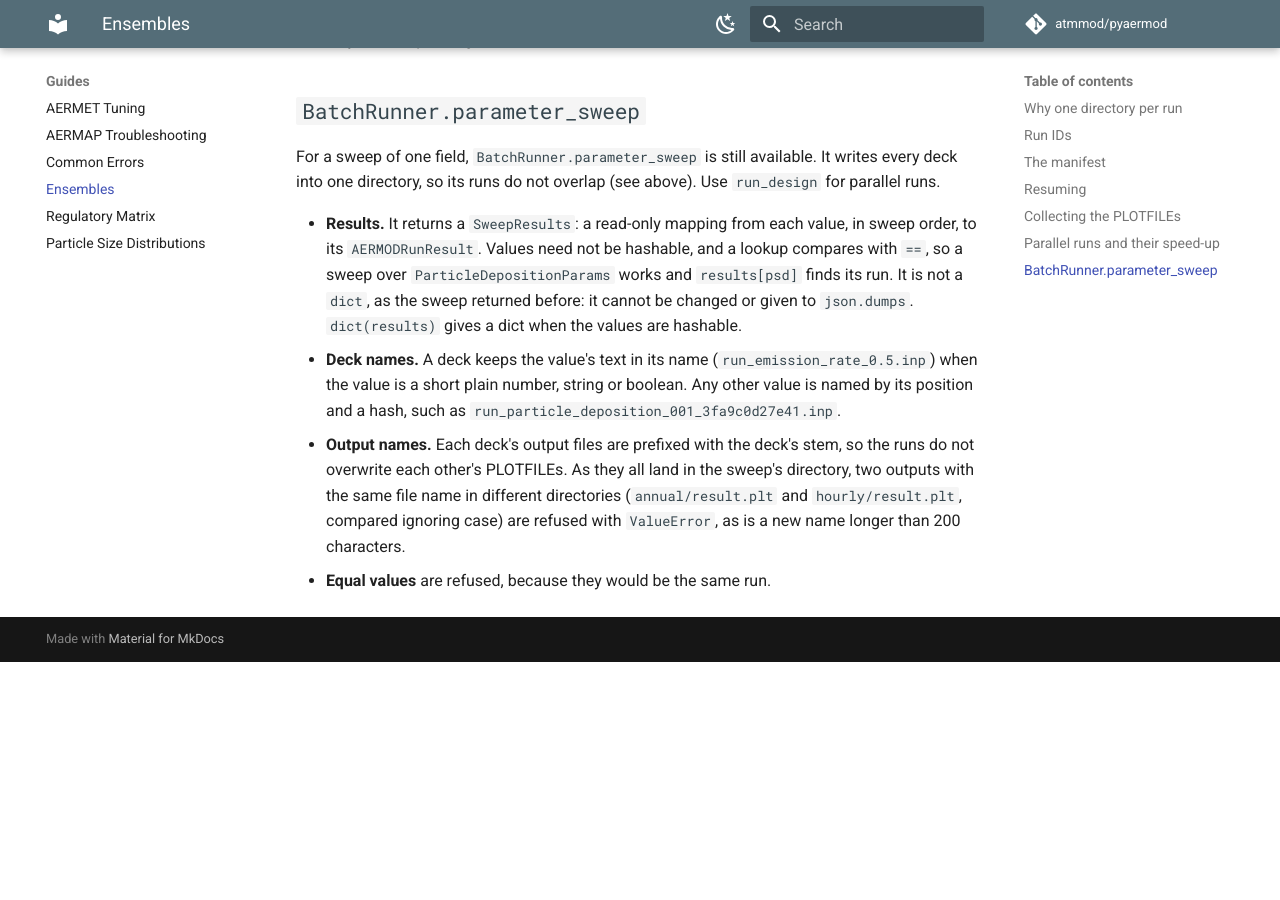
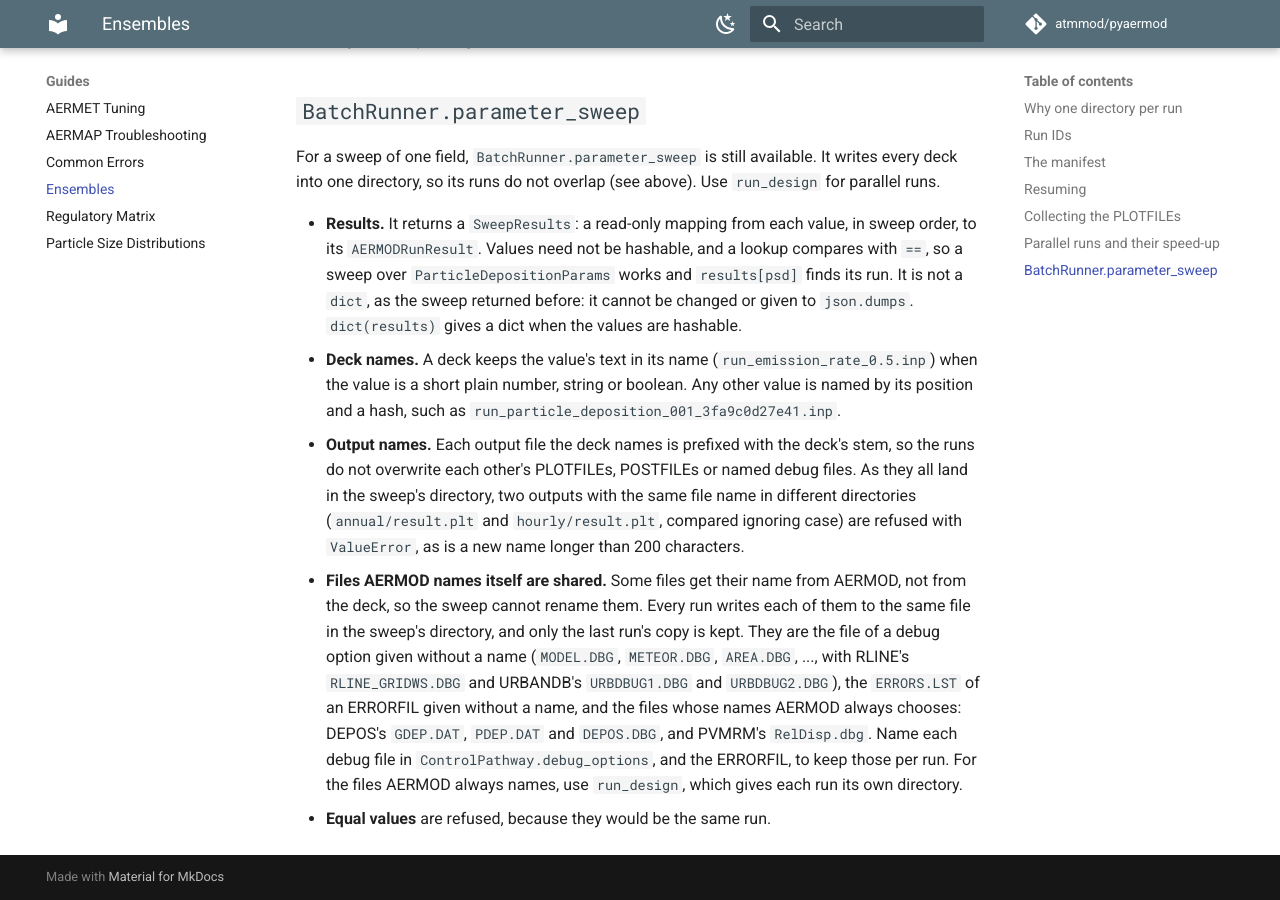
Before and after one commit to atmmod/pyaermod, an MkDocs documentation site: the page built from docs/ensemble.md, in a window 1280 px wide and 900 px high, scrolled down 6516 px. Built offline with MkDocs 1.6.1 and Material for MkDocs 9.7.7, drawn with Linux system fonts in a browser that asks for light colours; comment, search, counter and statistics services are not loaded; before the commit the page ends 7178 px from its top, so only the background shows below that.

Commit message:
Say which files parameter_sweep's runs still share, and why a named debug file can go unwritten
parameter_sweep prefixes only the output files a deck names. Files
AERMOD names itself (a debug option or ERRORFIL given without a name,
DEPOS's GDEP.DAT, PDEP.DAT and DEPOS.DBG, PVMRM's RelDisp.dbg) land in
the one sweep directory under the same name, so the last run's copy is
kept. The docs, the docstring and the CHANGELOG now say so, and say to
name the debug files or use run_design.

The _MAYBE_UNWRITTEN comment cited PRIME without a building and AREA
without an area source, which coset.f rejects as fatal E194. It now
cites the DEPOS redirect of MODEL's output to DEPOS.DBG (coset.f
3946-3949), the case that leaves a named file unwritten.

Co-Authored-By: Claude Opus 5.5 <noreply@anthropic.com>

```diff
--- a/docs/ensemble.md
+++ b/docs/ensemble.md
@@ -296,10 +296,23 @@ overlap (see above). Use `run_design` for parallel runs.
   (`run_emission_rate_0.5.inp`) when the value is a short plain number,
   string or boolean. Any other value is named by its position and a hash,
   such as `run_particle_deposition_001_3fa9c0d27e41.inp`.
-- **Output names.** Each deck's output files are prefixed with the
-  deck's stem, so the runs do not overwrite each other's PLOTFILEs. As
-  they all land in the sweep's directory, two outputs with the same file
-  name in different directories (`annual/result.plt` and
-  `hourly/result.plt`, compared ignoring case) are refused with
-  `ValueError`, as is a new name longer than 200 characters.
+- **Output names.** Each output file the deck names is prefixed with
+  the deck's stem, so the runs do not overwrite each other's PLOTFILEs,
+  POSTFILEs or named debug files. As they all land in the sweep's
+  directory, two outputs with the same file name in different
+  directories (`annual/result.plt` and `hourly/result.plt`, compared
+  ignoring case) are refused with `ValueError`, as is a new name longer
+  than 200 characters.
+- **Files AERMOD names itself are shared.** Some files get their name
+  from AERMOD, not from the deck, so the sweep cannot rename them. Every
+  run writes each of them to the same file in the sweep's directory, and
+  only the last run's copy is kept. They are the file of a debug option
+  given without a name (`MODEL.DBG`, `METEOR.DBG`, `AREA.DBG`, ..., with
+  RLINE's `RLINE_GRIDWS.DBG` and URBANDB's `URBDBUG1.DBG` and
+  `URBDBUG2.DBG`), the `ERRORS.LST` of an ERRORFIL given without a name,
+  and the files whose names AERMOD always chooses: DEPOS's `GDEP.DAT`,
+  `PDEP.DAT` and `DEPOS.DBG`, and PVMRM's `RelDisp.dbg`. Name each debug
+  file in `ControlPathway.debug_options`, and the ERRORFIL, to keep those
+  per run. For the files AERMOD always names, use `run_design`, which
+  gives each run its own directory.
 - **Equal values** are refused, because they would be the same run.
```
Also changed, not shown: CHANGELOG.md (+6 -2 lines), 2 other files.
